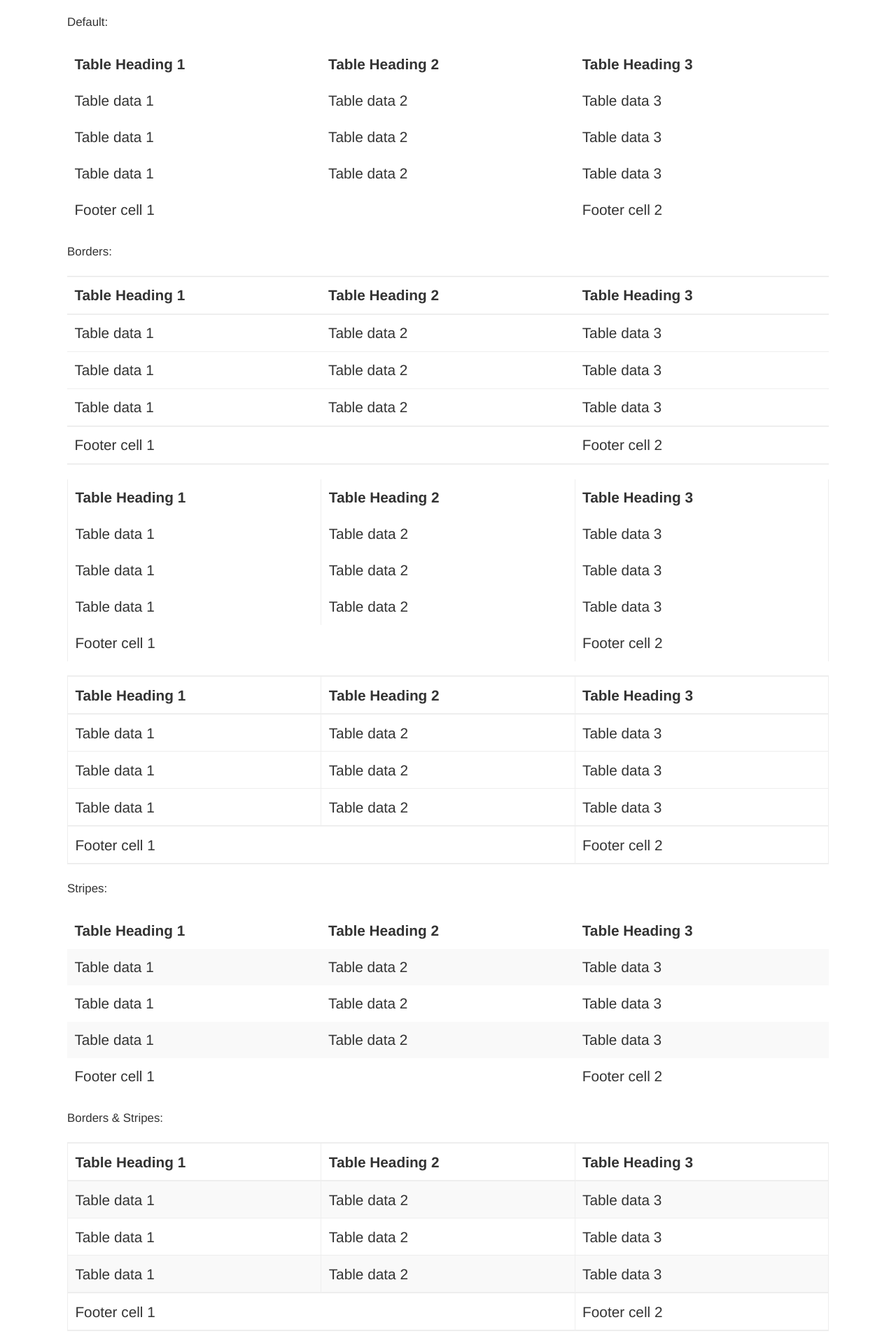
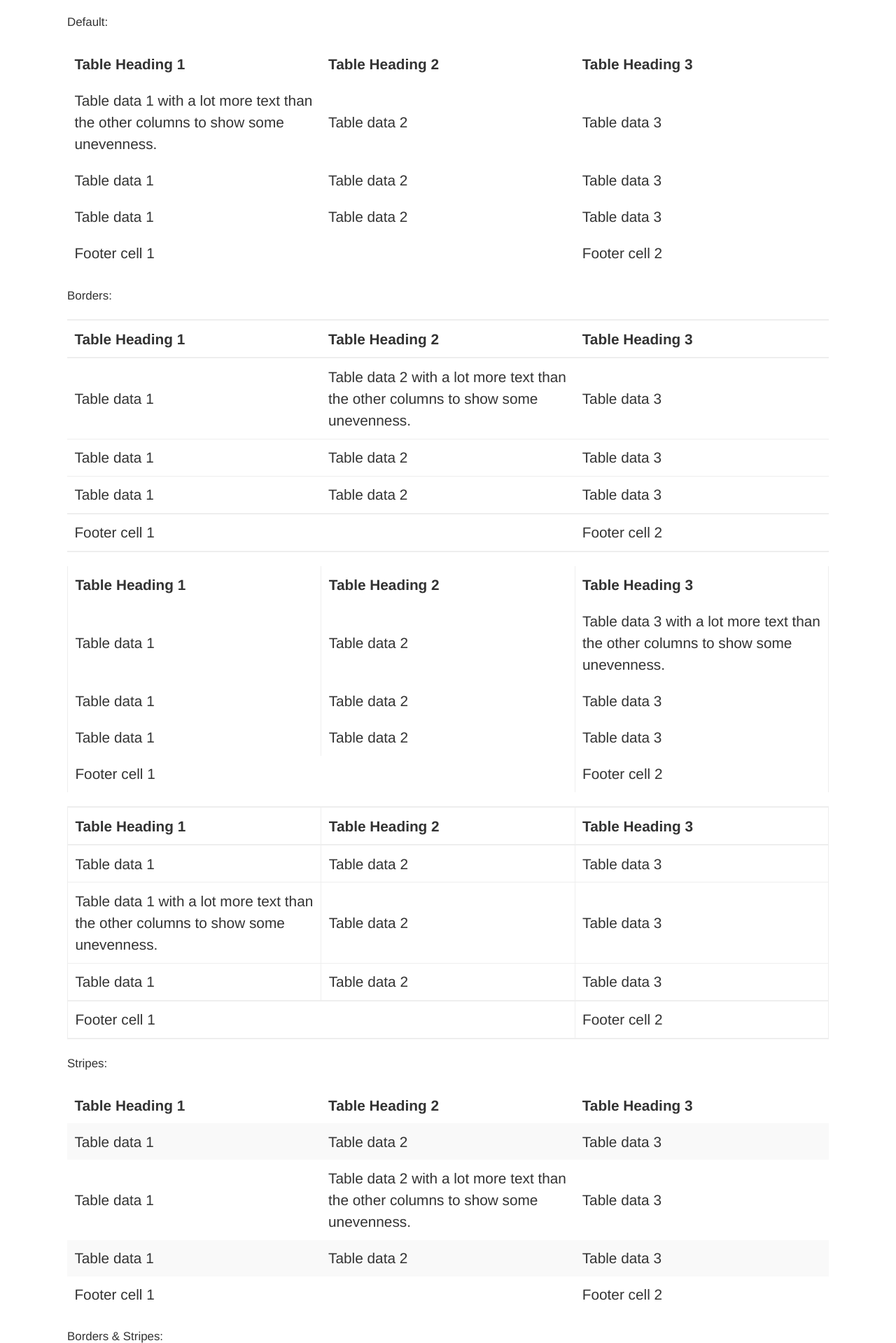
Before and after one commit to stewartknapman/inside, a website: page demo/index.html in a window 1280 px wide. Shown: the part 5261-7180 px from the top of the page at 70% size. Drawn offline with Linux system fonts and the light colour scheme.

Commit message:
closes #14 closes #15

```diff
--- a/demo/index.html
+++ b/demo/index.html
@@ -1,5 +1,5 @@
 <!DOCTYPE html>
-<html lang="en-us">
+<html lang="en-us" dir="ltr">
 <head>
   <meta charset="utf-8">
   <meta name="viewport" content="width=device-width, initial-scale=1.0">
@@ -275,7 +275,7 @@
       </thead>
       <tbody>
         <tr>
-          <td title="Table Heading 1:">Table data 1</td>
+          <td title="Table Heading 1:">Table data 1 with a lot more text than the other columns to show some unevenness.</td>
           <td title="Table Heading 2:">Table data 2</td>
           <td title="Table Heading 3:">Table data 3</td>
         </tr>
@@ -308,7 +308,7 @@
       <tbody>
         <tr>
           <td title="Table Heading 1:">Table data 1</td>
-          <td title="Table Heading 2:">Table data 2</td>
+          <td title="Table Heading 1:">Table data 2 with a lot more text than the other columns to show some unevenness.</td>
           <td title="Table Heading 3:">Table data 3</td>
         </tr>
         <tr>
@@ -340,7 +340,7 @@
         <tr>
           <td title="Table Heading 1:">Table data 1</td>
           <td title="Table Heading 2:">Table data 2</td>
-          <td title="Table Heading 3:">Table data 3</td>
+          <td title="Table Heading 1:">Table data 3 with a lot more text than the other columns to show some unevenness.</td>
         </tr>
         <tr>
           <td title="Table Heading 1:">Table data 1</td>
@@ -374,7 +374,7 @@
           <td title="Table Heading 3:">Table data 3</td>
         </tr>
         <tr>
-          <td title="Table Heading 1:">Table data 1</td>
+          <td title="Table Heading 1:">Table data 1 with a lot more text than the other columns to show some unevenness.</td>
           <td title="Table Heading 2:">Table data 2</td>
           <td title="Table Heading 3:">Table data 3</td>
         </tr>
@@ -407,7 +407,7 @@
         </tr>
         <tr>
           <td title="Table Heading 1:">Table data 1</td>
-          <td title="Table Heading 2:">Table data 2</td>
+          <td title="Table Heading 1:">Table data 2 with a lot more text than the other columns to show some unevenness.</td>
           <td title="Table Heading 3:">Table data 3</td>
         </tr>
         <tr>
@@ -440,7 +440,7 @@
         <tr>
           <td title="Table Heading 1:">Table data 1</td>
           <td title="Table Heading 2:">Table data 2</td>
-          <td title="Table Heading 3:">Table data 3</td>
+          <td title="Table Heading 1:">Table data 3 with a lot more text than the other columns to show some unevenness.</td>
         </tr>
         <tr>
           <td title="Table Heading 1:">Table data 1</td>
--- a/demo/src/demo.scss
+++ b/demo/src/demo.scss
@@ -1,3 +1,5 @@
+$include_classes: true;
+$include_grid: true;
 $highlight_color: #E91E63;
 $light_text: #FFF6FA;
 $background_color_grey: rgba(0,0,0,0.1);
--- a/src/base/tables.scss
+++ b/src/base/tables.scss
@@ -1,5 +1,6 @@
 table {
   width: 100%;
+  table-layout: fixed;
   border-collapse: collapse;
   text-align: left;
 
--- a/src/base/variables.scss
+++ b/src/base/variables.scss
@@ -4,8 +4,9 @@
 */
 
 // Include css classes in output.
-// Set to false if you intend on just using mixins and setting your own classes.
-$include_classes: true !default;
+// Set to true if you want the classnames
+// Default is false to encourage using mixins and setting your own classes.
+$include_classes: false !default;
 
 // Include fluid type settings: http://trentwalton.com/2012/06/19/fluid-type/
 // This will increase the font size as the screen size increases.
@@ -18,7 +19,7 @@ $include_pretty_underlines: true !default;
 
 // Include modules.
 // Set to false if you don't need the extended modules.
-$include_grid:    true !default;
+$include_grid:    false !default; // Default is false to encorrage flexbox and/or css grids
 $include_type:    true !default;
 $include_lists:   true !default;
 $include_buttons: true !default;
```
Also changed, not shown: demo/dist/demo.css, dist/inside.css, dist/inside.min.css.
